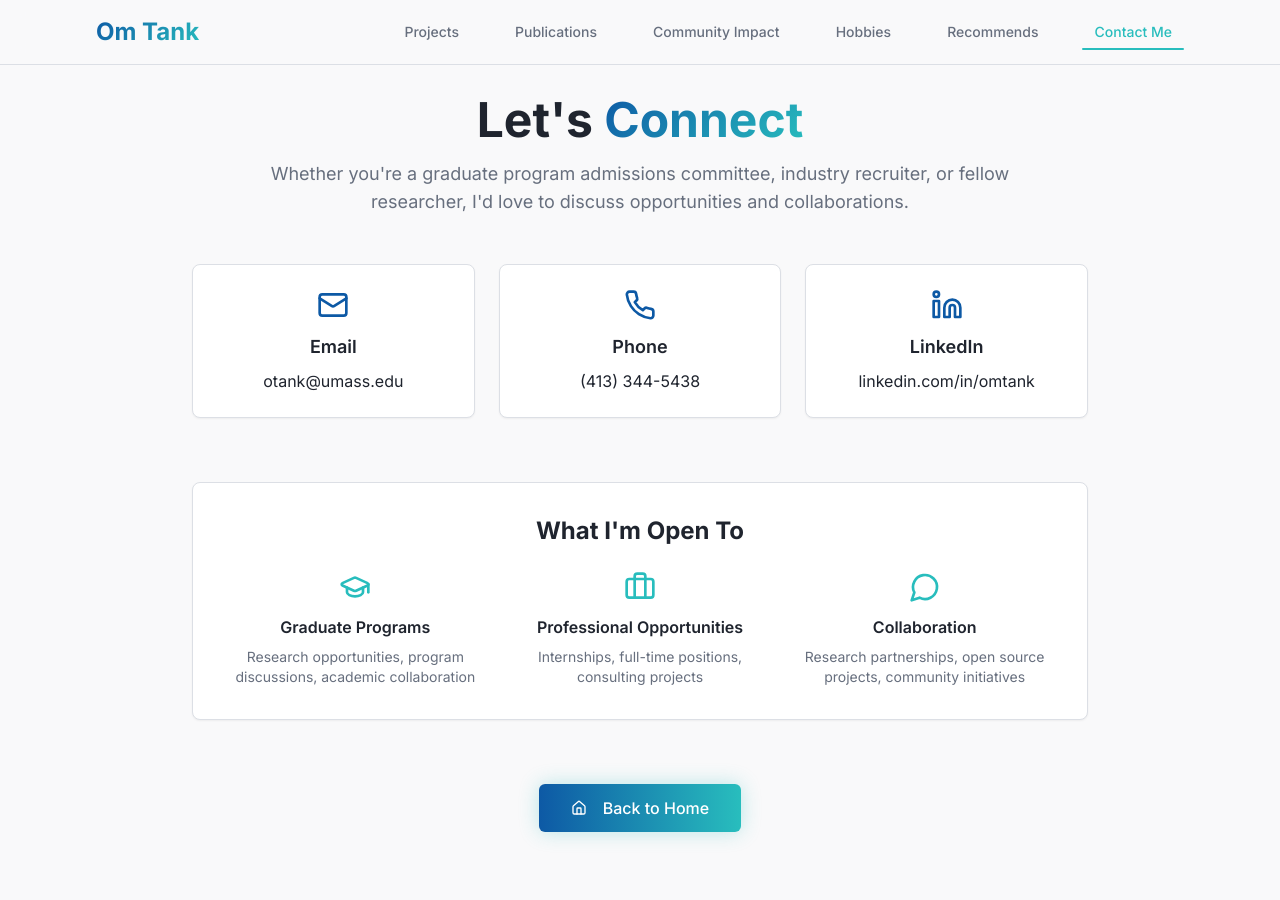
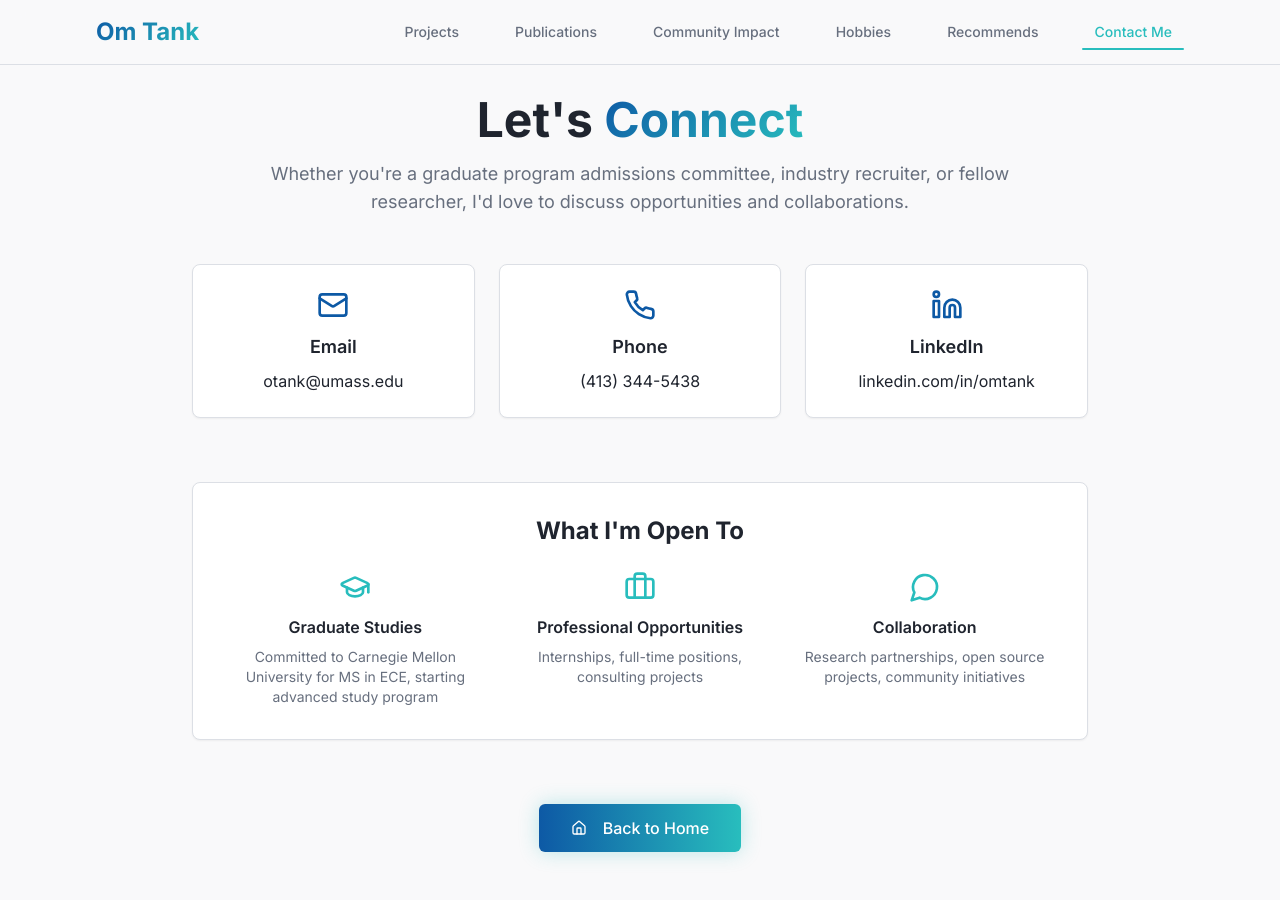
Before and after one commit to OTANK10/om-tank-nexus, a React (Vite) app: page /contact in a window 1280 px wide. Shown: the top 900 px of the page. Built offline with nearby package versions, Linux system fonts and the light colour scheme.

Commit message:
Edit graduate programs section

```diff
--- a/src/pages/Contact.tsx
+++ b/src/pages/Contact.tsx
@@ -99,8 +99,8 @@ const Contact = () => {
               <div className="text-accent mb-3 flex justify-center">
                 <GraduationCap className="w-8 h-8" />
               </div>
-              <h4 className="font-semibold mb-2">Graduate Programs</h4>
-              <p className="text-sm text-muted-foreground">Research opportunities, program discussions, academic collaboration</p>
+              <h4 className="font-semibold mb-2">Graduate Studies</h4>
+              <p className="text-sm text-muted-foreground">Committed to Carnegie Mellon University for MS in ECE, starting advanced study program</p>
             </div>
 
             <div className="text-center">
```
